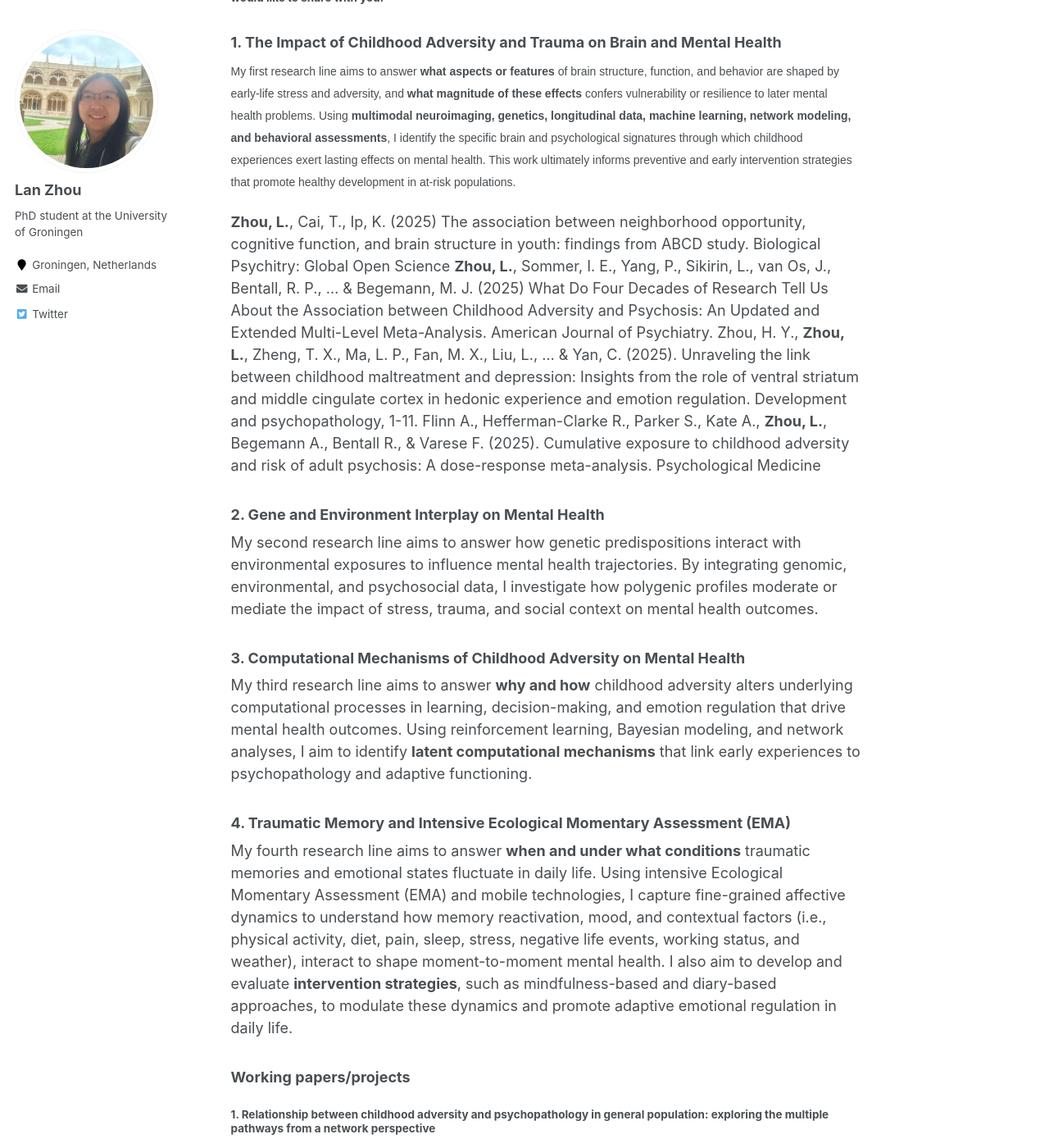
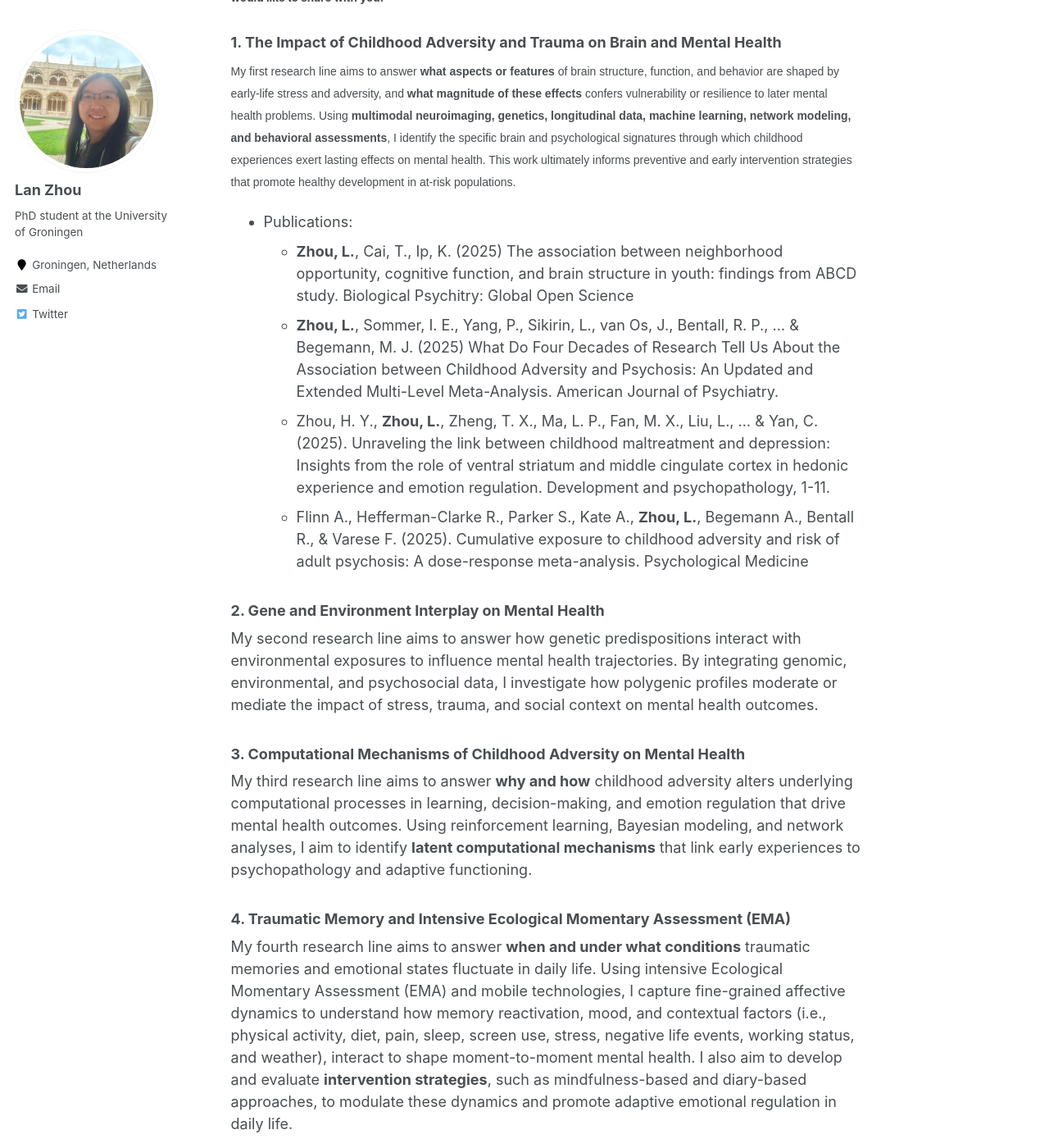
Before and after one commit to lanzhou-psy/personal-page, a Jekyll site: the page built from _pages/projects.md, in a window 1280 px wide and 1400 px high, scrolled down 667 px. Shown: the whole window at 82% size. Built offline with Jekyll 4.4.1, drawn with Linux system fonts in a browser that asks for light colours; part of the change alters nothing that is shown.

Commit message:
Update projects.md

```diff
--- a/_pages/projects.md
+++ b/_pages/projects.md
@@ -19,11 +19,11 @@ redirect_from:
 ### 1. The Impact of Childhood Adversity and Trauma on Brain and Mental Health
 
 <span style="font-size: 14px; font-family: 'Arial', sans-serif; line-height: 0.7;"> My first research line aims to answer **what aspects or features** of brain structure, function, and behavior are shaped by early-life stress and adversity, and **what magnitude of these effects** confers vulnerability or resilience to later mental health problems. Using **multimodal neuroimaging, genetics, longitudinal data, machine learning, network modeling, and behavioral assessments**, I identify the specific brain and psychological signatures through which childhood experiences exert lasting effects on mental health. This work ultimately informs preventive and early intervention strategies that promote healthy development in at-risk populations. </span><br>
-
-**Zhou, L.**, Cai, T., Ip, K. (2025) The association between neighborhood opportunity, cognitive function, and brain structure in youth: findings from ABCD study. Biological Psychitry: Global Open Science
-**Zhou, L.**, Sommer, I. E., Yang, P., Sikirin, L., van Os, J., Bentall, R. P., ... & Begemann, M. J. (2025) What Do Four Decades of Research Tell Us About the Association between Childhood Adversity and Psychosis: An Updated and Extended Multi-Level Meta-Analysis. American Journal of Psychiatry.
-Zhou, H. Y., **Zhou, L.**, Zheng, T. X., Ma, L. P., Fan, M. X., Liu, L., ... & Yan, C. (2025). Unraveling the link between childhood maltreatment and depression: Insights from the role of ventral striatum and middle cingulate cortex in hedonic experience and emotion regulation. Development and psychopathology, 1-11.
-Flinn A., Hefferman-Clarke R., Parker S., Kate A., **Zhou, L.**, Begemann A., Bentall R., & Varese F. (2025). Cumulative exposure to childhood adversity and risk of adult psychosis: A dose-response meta-analysis. Psychological Medicine
+- Publications:
+  - **Zhou, L.**, Cai, T., Ip, K. (2025) The association between neighborhood opportunity, cognitive function, and brain structure in youth: findings from ABCD study. Biological Psychitry: Global Open Science
+  - **Zhou, L.**, Sommer, I. E., Yang, P., Sikirin, L., van Os, J., Bentall, R. P., ... & Begemann, M. J. (2025) What Do Four Decades of Research Tell Us About the Association between Childhood Adversity and Psychosis: An Updated and Extended Multi-Level Meta-Analysis. American Journal of Psychiatry.
+  - Zhou, H. Y., **Zhou, L.**, Zheng, T. X., Ma, L. P., Fan, M. X., Liu, L., ... & Yan, C. (2025). Unraveling the link between childhood maltreatment and depression: Insights from the role of ventral striatum and middle cingulate cortex in hedonic experience and emotion regulation. Development and psychopathology, 1-11.
+  - Flinn A., Hefferman-Clarke R., Parker S., Kate A., **Zhou, L.**, Begemann A., Bentall R., & Varese F. (2025). Cumulative exposure to childhood adversity and risk of adult psychosis: A dose-response meta-analysis. Psychological Medicine
 
 ### 2. Gene and Environment Interplay on Mental Health
 
@@ -35,7 +35,7 @@ My third research line aims to answer **why and how** childhood adversity alters
 
 ### 4. Traumatic Memory and Intensive Ecological Momentary Assessment (EMA)
 
-My fourth research line aims to answer **when and under what conditions** traumatic memories and emotional states fluctuate in daily life. Using intensive Ecological Momentary Assessment (EMA) and mobile technologies, I capture fine-grained affective dynamics to understand how memory reactivation, mood, and contextual factors (i.e., physical activity, diet, pain, sleep, stress, negative life events, working status, and weather), interact to shape moment-to-moment mental health. I also aim to develop and evaluate **intervention strategies**, such as mindfulness-based and diary-based approaches, to modulate these dynamics and promote adaptive emotional regulation in daily life.
+My fourth research line aims to answer **when and under what conditions** traumatic memories and emotional states fluctuate in daily life. Using intensive Ecological Momentary Assessment (EMA) and mobile technologies, I capture fine-grained affective dynamics to understand how memory reactivation, mood, and contextual factors (i.e., physical activity, diet, pain, sleep, screen use, stress, negative life events, working status, and weather), interact to shape moment-to-moment mental health. I also aim to develop and evaluate **intervention strategies**, such as mindfulness-based and diary-based approaches, to modulate these dynamics and promote adaptive emotional regulation in daily life.
 
 ### Working papers/projects
 #### 1. Relationship between childhood adversity and psychopathology in general population: exploring the multiple pathways from a network perspective
```
